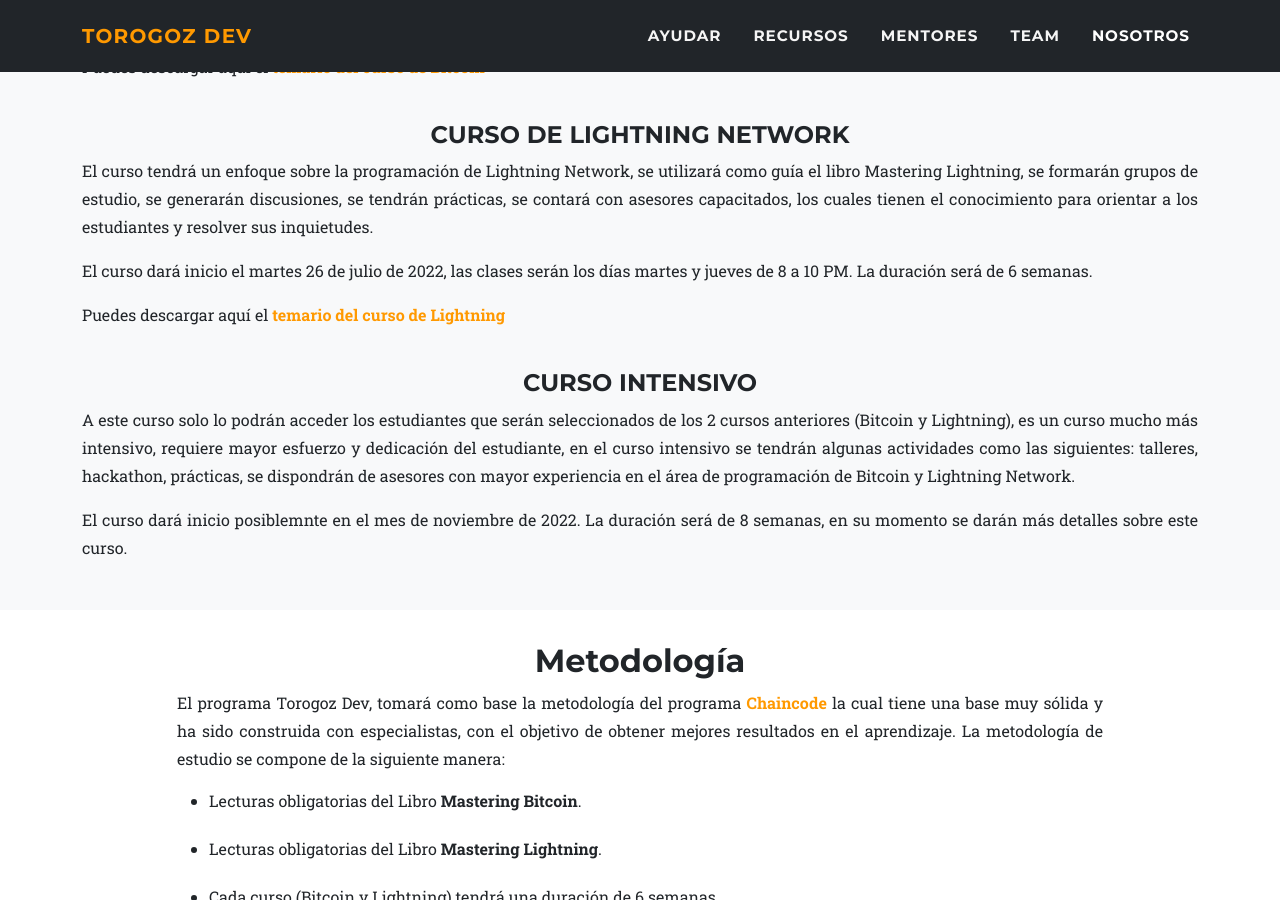
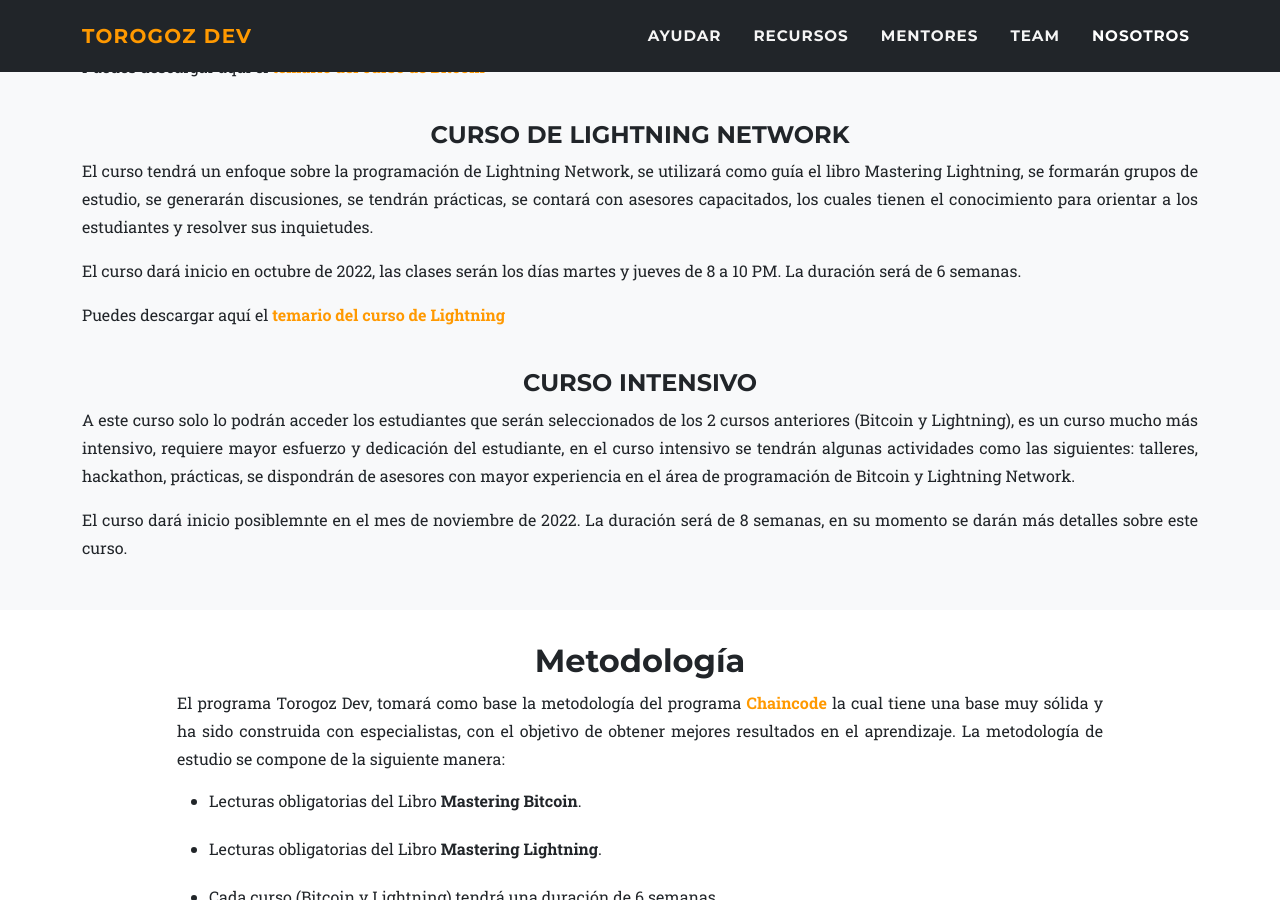
Before and after one commit to torogoz-sv/sitio, a Jekyll site: the page built from index.html, in a window 1280 px wide and 900 px high, scrolled down 1416 px. Built offline with Jekyll 4.4.1, drawn with Linux system fonts in a browser that asks for light colours.

Commit message:
cambio de fecha de inicio de curso lightnin a octubre 2020

```diff
--- a/index.html
+++ b/index.html
@@ -67,7 +67,7 @@ layout: default
          <div class="text-center">
             <h4 class="section-heading text-uppercase text-center">Curso de Lightning Network</h4>
             <p style="text-align: justify;"><h7>El curso tendrá un enfoque sobre la programación de Lightning Network, se utilizará como guía el libro Mastering Lightning, se formarán grupos de estudio, se generarán discusiones, se tendrán prácticas, se contará con asesores capacitados, los cuales tienen el conocimiento para orientar a los estudiantes y resolver sus inquietudes.</h7></p>
-            <p style="text-align: justify;"><h7>El curso dará inicio el martes 26 de julio de 2022, las clases serán los días martes y jueves de 8 a 10 PM. La duración será de 6 semanas. </h7></p>
+            <p style="text-align: justify;"><h7>El curso dará inicio en octubre de 2022, las clases serán los días martes y jueves de 8 a 10 PM. La duración será de 6 semanas. </h7></p>
             <p style="text-align: justify;"><h7>Puedes descargar aquí el <b><a style=" text-decoration: none;" target="_blank" href="resources/Temario_Curso_Lightning.pdf">temario del curso de Lightning</a></b></h7></p>
 		 </div>
       </div>
```
